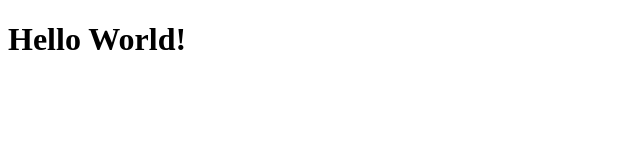
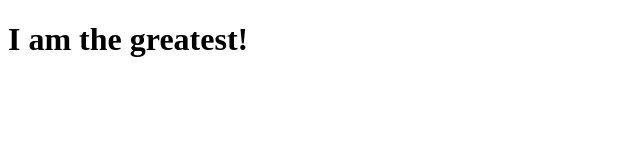
Before and after one commit to Jxkob488/learning_github_pages, a website built with Vite: page index.html in a window 1280 px wide. Shown: the whole page, without its empty margins (0-640 px from the left). Built offline with nearby package versions, Linux system fonts and the light colour scheme.

Commit message:
Changed Message

```diff
--- a/index.html
+++ b/index.html
@@ -6,7 +6,7 @@
     <title>Startercode</title>
 </head>
 <body>
-    <h1 id="helloWorldHeader">Hello World</h1>
+    <h1 id="helloWorldHeader">I am the greatest</h1>
     <script src="./src/index.ts" type="module"></script>
 </body>
 </html>
```
